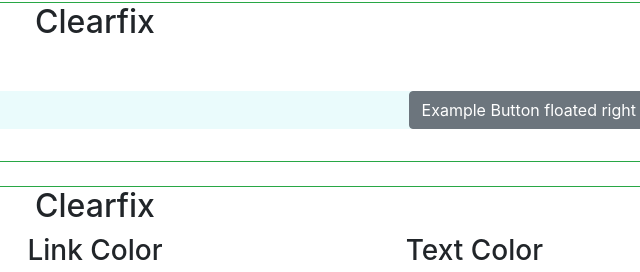
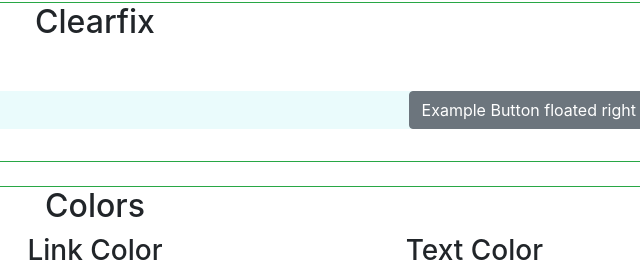
Before and after one commit to BorhanUddinBhuiyan/Bootstrap-Utilities, a plain HTML site: page index.html in a window 1280 px wide. Shown: the part 1258-1530 px from the top of the page, 545-1185 px from the left. Drawn offline with nearby package versions, Linux system fonts and the light colour scheme.

Commit message:
Update index.html

```diff
--- a/index.html
+++ b/index.html
@@ -164,7 +164,7 @@
     <!-- colors section -->
     <section>
       <div class="container mb-4 text-center border border-success rounded">
-        <h2>Clearfix</h2>
+        <h2>Colors</h2>
         <div class="row">
           <div class="col text-center">
             <h3>Background Color</h3>
```
